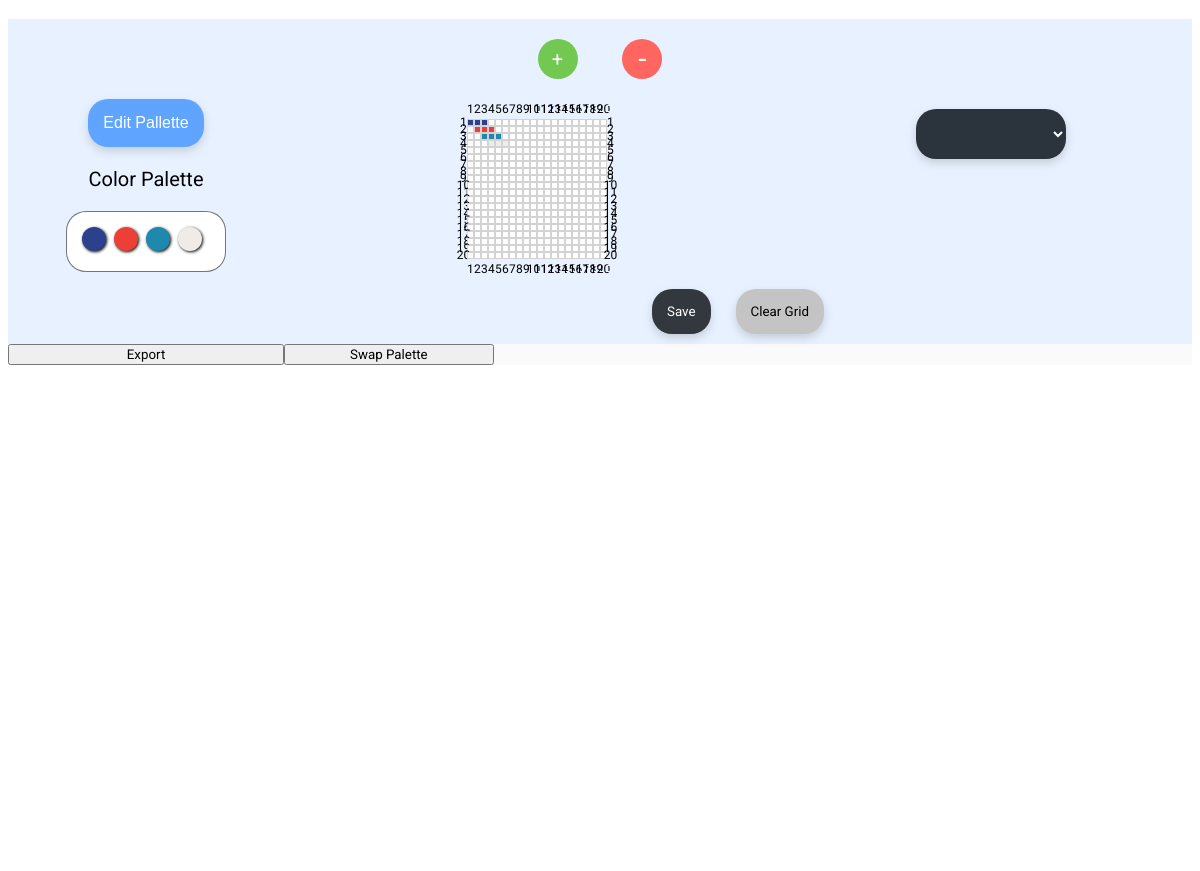
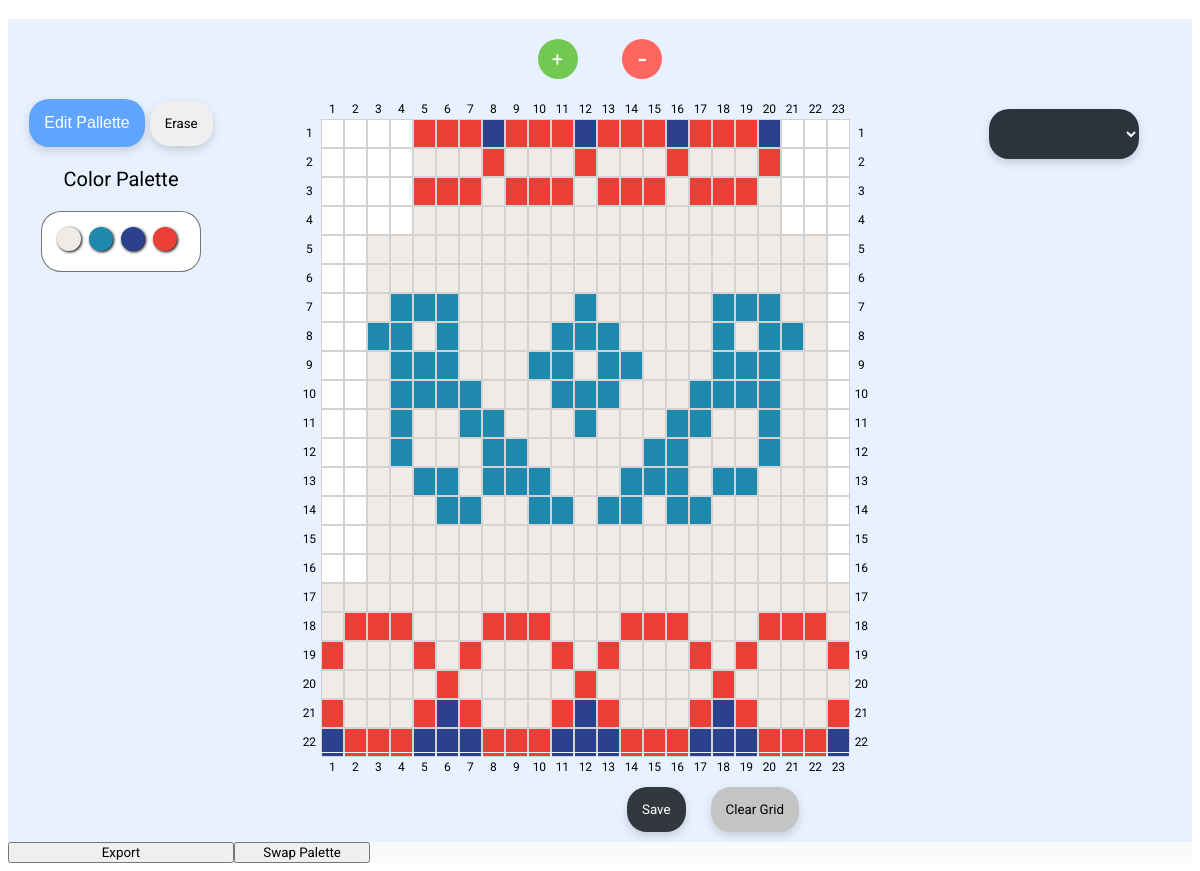
Before and after one commit to lykelly19/knitting-project, an Electron app: page index.html in a window 1200 px wide. Shown: the part 62-933 px from the top of the page. Before the commit the page ends 800 px from the top, so only its background shows below. Drawn offline with nearby package versions, Linux system fonts and the light colour scheme.

Commit message:
color the grid for the demo

```diff
--- a/index.html
+++ b/index.html
@@ -64,7 +64,8 @@
         <div id="MenuButtons">
           <button id="editPallete" onclick ="document.location='pallette.html'"> Edit Pallette </button>
           <!-- <button id="import">Import Image</button>
-          <button id="erase">Erase</button> -->
+           -->
+          <button id="erase">Erase</button>
           <div id="sample-colors">
             <p>Color Palette</p>
 
--- a/saved-colors.json
+++ b/saved-colors.json
@@ -1 +1 @@
-{"Autumn Birdy":["#2b418e","#eb3f38","#1e89ac","#f0ebe6"],"Grayscale":["#d6d6d6","#a6a6a6","#7d7d7d","#4f4f4f","#2b2b2b"]}
+{"Autumn Birdy":["#f0ebe6","#1e89ac","#2b418e","#eb3f38"],"Grayscale":["#d6d6d6","#a6a6a6","#7d7d7d","#4f4f4f","#2b2b2b"],"Original Grid Colors":["#ccb068","#8f7478","#78873e","#ded8af"]}
--- a/script.js
+++ b/script.js
@@ -85,9 +85,10 @@ function createGrid(totalRows, totalCols, gaugeStitches, gaugeRows) {
     // modify CSS of grid square based on ratio
     $(".grid-square").css({"width": gaugeRows});
     $(".grid-square").css({"height": gaugeStitches});
-
     $(".grid-box").css({"width": gaugeRows});
     $(".grid-box").css({"height": gaugeStitches});
+
+
 }
 
 function createSelectedPaletteColors(colors) {
@@ -328,11 +329,15 @@ function setSavedGridColors() {
 
         let col = 0;
 
-        $(this).children('.grid-square').each(function() {
+        try {
+            $(this).children('.grid-square').each(function() {
 
-            $(this).css("background-color", gridDataJson["gridColorsArr"][row][col]);
-            col++;
-        });
+                $(this).css("background-color", gridDataJson["gridColorsArr"][row][col]);
+                col++;
+            });
+        } catch(error) {
+
+        }
 
         row++;
     });
```
Also changed, not shown: grid-data.json (+1 -1 lines).
